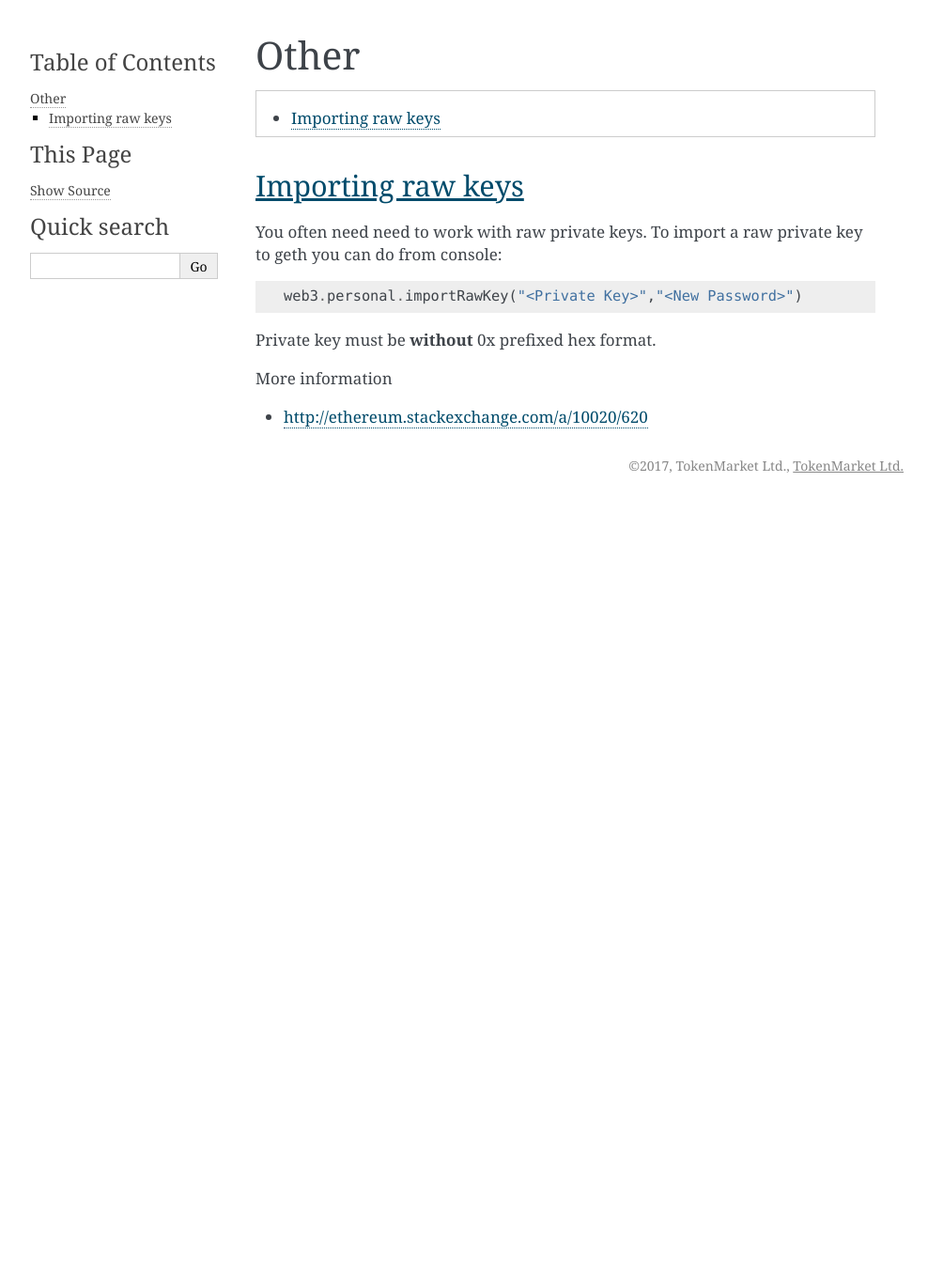
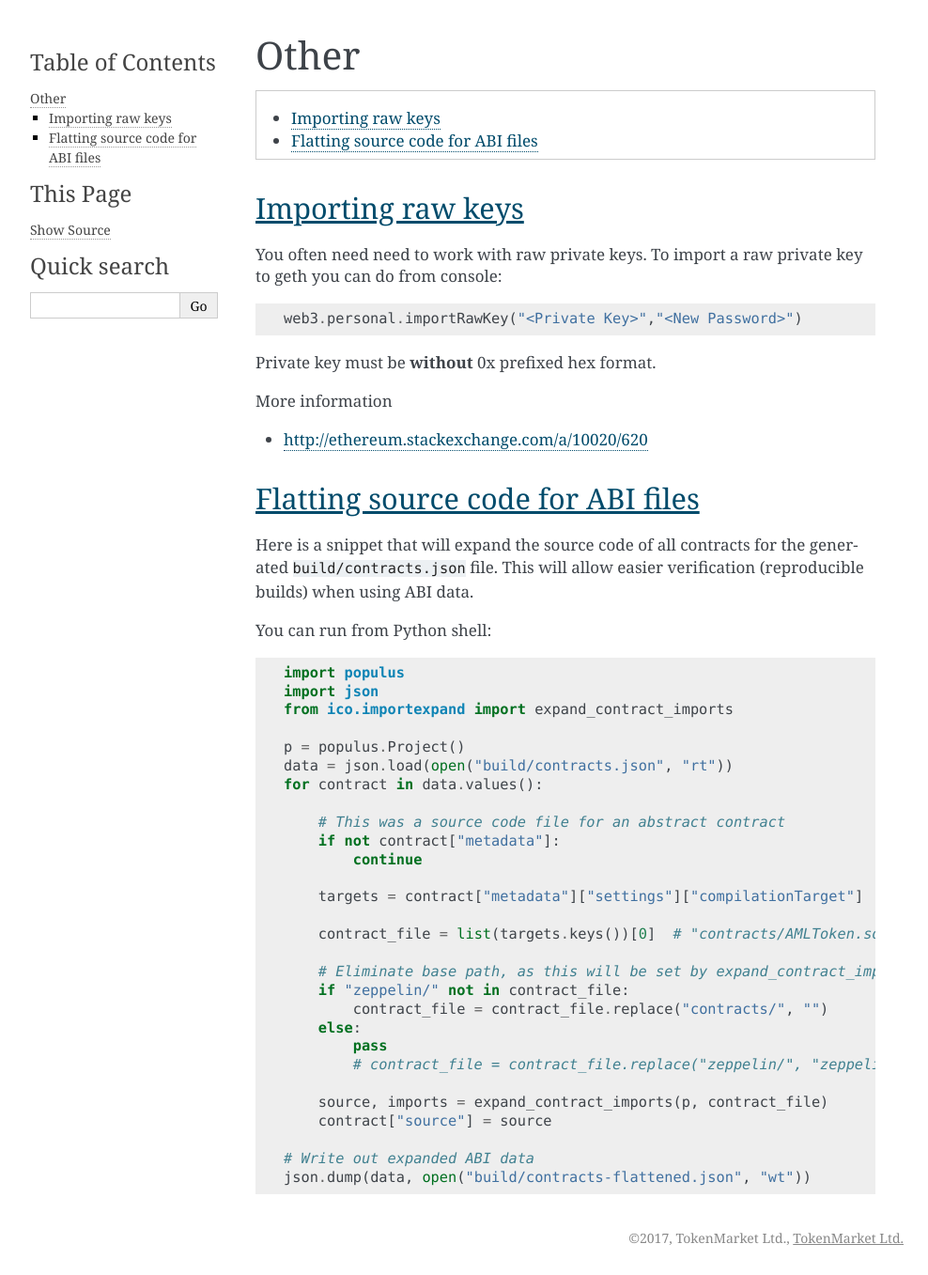
Before and after one commit to TokenMarketNet/smart-contracts, a Sphinx documentation site: the page built from docs/source/other.rst, in a window 1280 px wide. Shown: the whole page at 94% size, without its empty margins (148-1136 px from the left). Built offline with Sphinx 7.4.7, drawn with Linux system fonts in a browser that asks for light colours; before the commit the page ends 900 px from its top, so only the background shows below that.

Commit message:
Added an example how to expand source code files into Populus ABI blob

```diff
--- a/docs/source/other.rst
+++ b/docs/source/other.rst
@@ -16,3 +16,41 @@ Private key must be **without** 0x prefixed hex format.
 More information
 
 * http://ethereum.stackexchange.com/a/10020/620
+
+Flatting source code for ABI files
+==================================
+
+Here is a snippet that will expand the source code of all contracts for the generated ``build/contracts.json`` file. This will allow easier verification (reproducible builds) when using ABI data.
+
+You can run from Python shell:
+
+.. code-block:: python
+
+    import populus
+    import json
+    from ico.importexpand import expand_contract_imports
+
+    p = populus.Project()
+    data = json.load(open("build/contracts.json", "rt"))
+    for contract in data.values():
+
+        # This was a source code file for an abstract contract
+        if not contract["metadata"]:
+            continue
+
+        targets = contract["metadata"]["settings"]["compilationTarget"]
+
+        contract_file = list(targets.keys())[0]  # "contracts/AMLToken.sol": "AMLToken"
+
+        # Eliminate base path, as this will be set by expand_contract_imports
+        if "zeppelin/" not in contract_file:
+            contract_file = contract_file.replace("contracts/", "")
+        else:
+            pass
+            # contract_file = contract_file.replace("zeppelin/", "zeppelin/contracts/")
+
+        source, imports = expand_contract_imports(p, contract_file)
+        contract["source"] = source
+
+    # Write out expanded ABI data
+    json.dump(data, open("build/contracts-flattened.json", "wt"))
```
